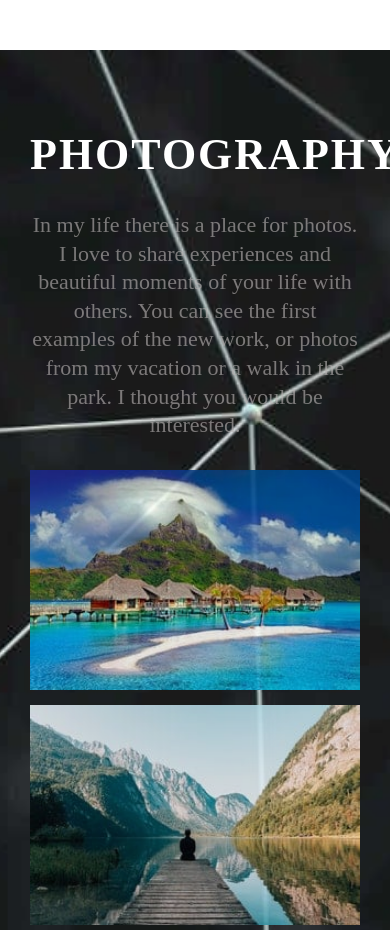
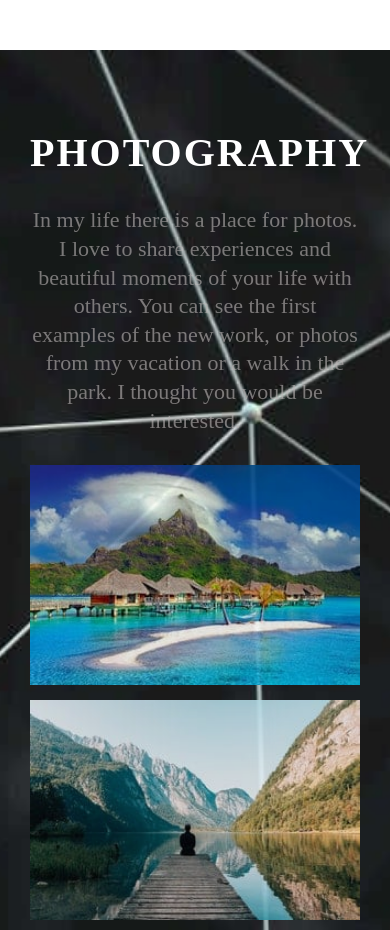
Before and after one commit to IrtezaRashid17/Project-1, a plain HTML site: page index.html in a window 390 px wide. Shown: the part 4360-5290 px from the top of the page. Drawn offline with Linux system fonts and the light colour scheme.

Commit message:
Update responsive.css

```diff
--- a/resources/css/responsive.css
+++ b/resources/css/responsive.css
@@ -5,7 +5,7 @@
 }
 @media screen and (max-width: 768px) {
     .photography h2 {
-        font-size: 220%;
+        font-size: 200%;
     }
     .photography p {
         width: 80%;
```
